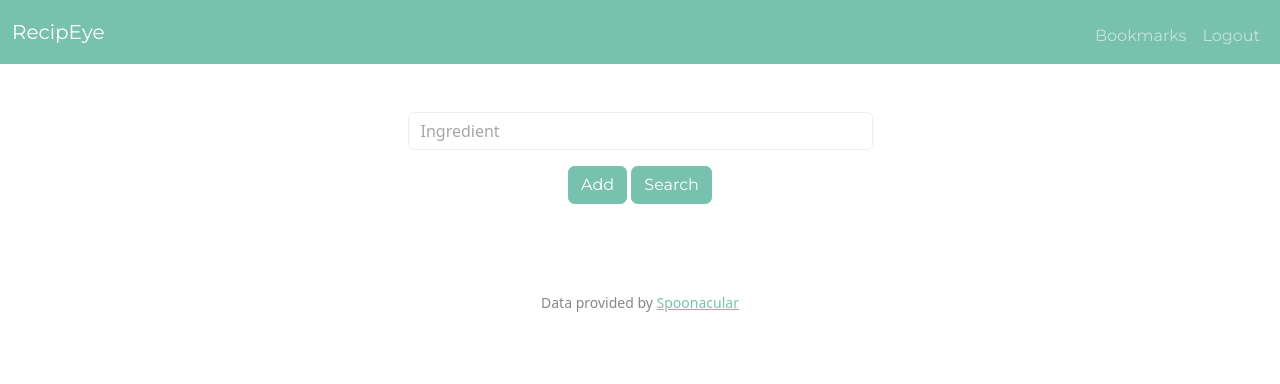
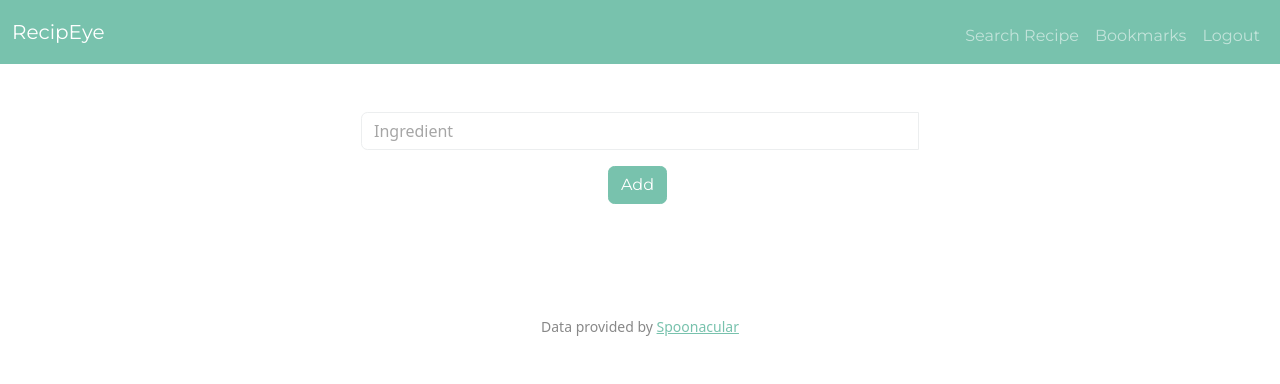
Before and after one commit to nathanpee2006/RecipEye, a Flask app: page / in a window 1280 px wide. Shown: the top 384 px of the page. Run offline with Flask 3, Linux system fonts and the light colour scheme; a user stored in the database is signed in; some libraries are stand-ins or nearby versions.

Commit message:
Refactor code

```diff
--- a/project/app.py
+++ b/project/app.py
@@ -1,19 +1,18 @@
 import bcrypt
 import json
-import os
+import requests
 import sqlite3
 
-from dotenv import load_dotenv
 from flask import Flask, flash, jsonify, redirect, render_template, request, session
 from flask_session import Session
 
 from helpers import ingredients, login_required
 
-# Load environment variables
-load_dotenv()
-
 # Initialisation
 app = Flask(__name__)
+
+# Load environment variables
+app.config.from_pyfile("settings.py")
 
 # Configuration
 app.config["SESSION_PERMANENT"] = False
@@ -32,8 +31,9 @@ def index():
     # Make a GET request to Spoonacular API
     # Gather ingredients from input fields and append to URL
     # Display recipe suggestions
+    ingredients_list = ingredients()
 
-    return render_template("index.html", ingredients=ingredients())
+    return render_template("index.html", ingredients=ingredients_list)
 
 
 @app.route("/register", methods=["GET", "POST"])
@@ -195,6 +195,33 @@ def reset():
         return render_template("reset.html")
 
 
+@app.route("/recipes", methods=["GET"])
+@login_required
+def get_recipes():
+    api_key = app.config["API_KEY"]
+    ingredients = request.args.get("ingredients")
+    recipes_by_ingredients_url = f"https://api.spoonacular.com/recipes/findByIngredients?apiKey={api_key}&ingredients={ingredients}&number=10&ranking=1&ignorePantry=true"
+    res1 = requests.get(recipes_by_ingredients_url)
+    recipes = res1.json()
+
+    recipe_ids = []
+    for recipe in recipes:
+        recipe_ids.append(recipe["id"])
+
+    recipes_information_url = f"https://api.spoonacular.com/recipes/informationBulk?apiKey={api_key}&ids={','.join(map(str, recipe_ids))}"
+    res2 = requests.get(recipes_information_url)
+    recipe_information = res2.json()
+
+    # Combine both responses
+    for recipe in recipes:
+        for info in recipe_information:
+            if recipe["id"] == info["id"]:
+                recipe.update(info)
+
+    # Return JSON data
+    return jsonify(recipes)
+
+
 @app.route("/bookmark")
 def bookmark():
     return render_template("bookmark.html")
@@ -208,11 +235,32 @@ def get_bookmarks():
     con.row_factory = sqlite3.Row
     cur = con.cursor()
 
-    rows = cur.execute("SELECT * FROM bookmarks WHERE user_id = ?", (session["user_id"],)).fetchall()
+    rows = cur.execute("""
+        SELECT id, title, image_url, summary, instructions, preparation_time, serving_size, source_url
+        FROM recipes
+        WHERE user_id = ?
+    """, (session["user_id"],)).fetchall()
 
     RECIPES = []
     for row in rows:
-            RECIPES.append(dict(row))
+        RECIPES.append(dict(row))
+
+    for recipe in RECIPES:
+
+        ingredients = cur.execute("""
+            SELECT name, is_used
+            FROM ingredients
+            WHERE recipe_id = ?
+        """, (recipe["id"],)).fetchall()
+
+        recipe["usedIngredients"] = []
+        recipe["missedIngredients"] = []
+
+        for ingredient in ingredients:
+            if ingredient["is_used"] == 1:
+                recipe["usedIngredients"].append(ingredient["name"])
+            else:
+                recipe["missedIngredients"].append(ingredient["name"])
 
     con.commit()
     con.close()
@@ -226,27 +274,39 @@ def add_bookmark():
     # Use fetch to POST JSON data to Flask server
 
     # Retrieve JSON
-    data = request.get_json()
+    recipe = request.get_json()
 
     # Database connection and cursor
     con = sqlite3.connect("database.db")
     cur = con.cursor()
 
     # Handle duplicate bookmark
-    rows = cur.execute("SELECT title FROM bookmarks WHERE user_id = ?", (session["user_id"],)).fetchall()
+    rows = cur.execute("SELECT title FROM recipes WHERE user_id = ?", (session["user_id"],)).fetchall()
     for title in rows:
-        if title[0] == data["title"]:
+        if title[0] == recipe["title"]:
             con.close()
-            return "Duplicate prevented"
+            return jsonify({'message': 'Recipe already bookmarked'})
 
-    # Insert data inside database
-    cur.execute("INSERT INTO bookmarks(user_id, image, title, dishTypes, servings, readyInMinutes, likes, healthScore, diets, sourceUrl, usedIngredients, missedIngredients) VALUES(?, ?, ?, ?, ?, ?, ?, ?, ?, ?, ?, ?)",
-                (session["user_id"], data["image"], data["title"], json.dumps(data["dishTypes"]), data["servings"], data["readyInMinutes"], data["likes"], data["healthScore"], json.dumps(data["diets"]), data["sourceUrl"], json.dumps(data["usedIngredients"]), json.dumps(data["missedIngredients"])))
+    # Insert current user's bookmarked recipe into database
+    cur.execute("""
+        INSERT INTO recipes (user_id, title, image_url, summary, instructions, preparation_time, serving_size, source_url)
+        VALUES (?, ?, ?, ?, ?, ?, ?, ?)
+    """, (session['user_id'], recipe['title'], recipe['image_url'], recipe['summary'],
+          recipe['instructions'], recipe['preparation_time'], recipe['serving_size'], recipe['source_url']))
+
+    recipe_id = cur.lastrowid
+
+    # Insert ingredients into database
+    for ingredient in recipe['ingredients']:
+        cur.execute("""
+            INSERT INTO ingredients (recipe_id, name, is_used)
+            VALUES (?, ?, ?)
+        """, (recipe_id, ingredient['name'], ingredient['is_used']))
 
     con.commit()
     con.close()
 
-    return jsonify()
+    return jsonify({'id': recipe['id'], 'message': 'Recipe bookmarked successfully'})
 
 
 @app.route("/api/bookmarks/<id>", methods=["DELETE"])
@@ -257,19 +317,9 @@ def delete_bookmark(id):
     cur = con.cursor()
 
     # Delete data inside database
-    cur.execute("DELETE FROM bookmarks WHERE id = ? AND user_id = ?", (id, session["user_id"]))
+    cur.execute("DELETE FROM recipes WHERE id = ? AND user_id = ?", (id, session["user_id"]))
 
     con.commit()
     con.close()
 
-    return jsonify()
-
-
-@app.route("/api-key")
-def get_api_key():
-
-    if "user_id" in session:
-        API_KEY = os.getenv("API_KEY")
-        return jsonify(API_KEY)
-    else:
-        return "ERROR 404"
+    return jsonify({'id': id, 'message': 'Recipe deleted successfully'})
--- a/project/static/js/index.js
+++ b/project/static/js/index.js
@@ -1,246 +1,190 @@
-let API_KEY = null;
-
-const getAPI_KEY = fetch("/api-key")
-    .then((response) => response.json())
-    .then((key) => {
-        return key;
-    });
-
-const initAPI_KEY = async () => {
-    API_KEY = await getAPI_KEY;
-};
-
-initAPI_KEY();
-
 let inputCounter = 1;
-
-function clone() {
+function cloneInputField() {
     // Create a clone of input field
-    const node = document.getElementById("input");
+    const node = document.getElementById("ingredient0");
     const clone = node.cloneNode(true);
 
     // Clear values of created input field
     clone.querySelectorAll("input").forEach(clear);
-
     function clear(input) {
         input.value = "";
     }
 
     // Increment id of new input field
-    clone.id = "input" + inputCounter;
+    clone.id = "ingredient" + inputCounter;
 
     // Append to div
-    document.getElementById("extra-inputs").appendChild(clone);
+    document.getElementById("input").appendChild(clone);
 
-    // Create a delete button
-    const button = document.createElement("button");
-    button.className = "btn btn-secondary";
-    button.type = "button";
-    button.onclick = function() {
+    let currentNumberOfIngredients = document.querySelectorAll("input").length;
+
+    // Create a delete button to remove an ingredient
+    const deleteButton = document.createElement("button");
+    deleteButton.className = "btn btn-secondary";
+    deleteButton.type = "button";
+    deleteButton.textContent = "X";
+    deleteButton.addEventListener('click', () => {
         document.getElementById(clone.id).remove();
-    };
-    button.textContent = "X";
+        if (currentNumberOfIngredients < requiredNumberOfIngredients) {
+            hideSearchButton();
+        }
+    });
 
-    // Append to created input field
-    document.getElementById(clone.id).appendChild(button);
+    // Append delete button to created input field
+    document.getElementById(clone.id).appendChild(deleteButton);
+    inputCounter += 1;
 
-    inputCounter += 1;
-}
 
-const button = document.getElementById("search");
-button.addEventListener("click", async function() {
-    // Clear page when refreshed
-    document.getElementById("recipes").replaceChildren();
-
-    let recipeByIngredientsURL =
-        "https://api.spoonacular.com/recipes/findByIngredients?apiKey=" +
-        API_KEY +
-        "&ingredients=";
-
-    let inputs = document.querySelectorAll("input"); // Is a request counted if nodeList is empty? If so, end function.
-    for (let i = 0; i < inputs.length; i++) {
-        let ingredient = inputs[i].value;
-
-        // Ignore empty fields
-        if (ingredient === "") {
-            continue;
-        }
-
-        // Ensure inputs have no whitespace in between
-        if (ingredient.includes(" ")) {
-            ingredient = ingredient.replace(/ /g, "+");
-        }
-
-        // One ingredient
-        if (inputs[i] === inputs[0]) {
-            recipeByIngredientsURL += ingredient;
-        }
-
-        // Multiple ingredients
-        else {
-            recipeByIngredientsURL += ",+" + ingredient;
+    const requiredNumberOfIngredients = 3;
+    if (currentNumberOfIngredients > requiredNumberOfIngredients && !document.getElementById("search")) {
+        showSearchButton();
     }
 }
 
-    // More filter options: Include complex searches (such as cuisine type, summary and instruction of recipes)
-    recipeByIngredientsURL += "&ranking=1";
 
-    let recipeExtraInfoURL =
-        "https://api.spoonacular.com/recipes/informationBulk?apiKey=" +
-        API_KEY +
-        "&ids=";
-    let recipeIds = [];
+function showSearchButton() {
+    const searchButton = document.createElement('button');
+    searchButton.className = "btn btn-primary";
+    searchButton.id = "search";
+    searchButton.type = "button";
+    searchButton.textContent = "Search";
+    document.getElementById('add').insertAdjacentElement('afterend', searchButton);
+    searchButton.addEventListener('click', getRecipes);
+}
 
-    let recipes = null;
 
+function hideSearchButton() {
+    const searchButton = document.getElementById("search");
+    if (searchButton) {
+        searchButton.remove();
+    }
+}
+
+
+async function getRecipes() {
     try {
-        const response = await fetch(recipeByIngredientsURL);
+        const ingredients = document.querySelectorAll("input");
+        const ingredientNames = [];
+        ingredients.forEach(ingredient => {
+            ingredientNames.push(ingredient.value);
+        });
+
+        const response = await fetch('/recipes?ingredients=' + ingredientNames.join(','));
         if (!response.ok) {
             throw new Error(`Response status: ${response.status}`);
         }
-        const data = await response.json();
+        const json = await response.json();
+        console.log(json);
 
-        recipes = data;
+        displayRecipes(json);
 
-        // Store ids in recipeIds
-        data.forEach((recipe) => {
-            recipeIds.push(recipe["id"]);
-        });
-
-        // Append ids to recipeExtraInfoURL
-        for (let j = 0; j < recipeIds.length; j++) {
-            recipeExtraInfoURL += recipeIds[j] + ",";
-        }
     } catch (error) {
         console.error(error.message);
     }
-
-    try {
-        const response = await fetch(recipeExtraInfoURL);
-        if (!response.ok) {
-            throw new Error(`Response status: ${response.status}`);
-        }
-        const data = await response.json();
-
-        for (let k = 0; k < recipes.length; k++) {
-            Object.assign(recipes[k], data[k]);
-        }
-    } catch (error) {
-        console.error(error.message);
 }
 
-    let modalCounter = 0;
-    let bookmarkButtonCounter = 0;
 
-    recipes.forEach((recipe) => {
-        let used = "";
-        recipe["usedIngredients"].forEach((ingredient) => {
-            used += `<li class="list-group-item text-primary">${ingredient["originalName"]}</li>`;
-        });
+function displayRecipes(recipes) {
+    const recipesContainer = document.getElementById("recipes");
+    recipesContainer.innerHTML = "";
 
-        let missed = "";
-        recipe["missedIngredients"].forEach((ingredient) => {
-            missed += `<li class="list-group-item text-secondary">${ingredient["originalName"]}</li>`;
-        });
-
-        modalCounter += 1;
-        bookmarkButtonCounter += 1;
-
-        let recipeCard = `
+    const recipeCardsHTML = recipes.map((recipe, index) => `
         <div class="col">
             <div class="card">
-          <img src="${recipe["image"]}" class="card-img-top" alt="...">
+                <img src="${recipe.image}" class="card-img-top" alt="${recipe.title}">
                 <div class="card-body">
-              <h5 class="card-title">${recipe["title"]}</h5>
-              <h6 class="card-subtitle mb-2 text-body-secondary">${recipe["dishTypes"].join(", ")}</h6>
-              <p>Serving Size: ${recipe["servings"]}</p>
-              <p>Preparation Time (in minutes): ${recipe["readyInMinutes"]}</p>
-              <ul class="list-group list-group-flush">${used}</ul>
-              <button type="button" class="btn btn-primary" data-bs-toggle="modal" data-bs-target="#${
-                "modal" + modalCounter
-              }">More Info</button>
-
-              <div class="modal fade" id="${
-                "modal" + modalCounter
-              }" tabindex="-1" aria-labelledby="exampleModalLabel" aria-hidden="true">
-                  <div class="modal-dialog">
-                      <div class="modal-content">
-                          <div class="modal-header">
-                              <h1 class="modal-title fs-5" id="exampleModalLabel">More Info</h1>
-                              <button type="button" class="btn-close" data-bs-dismiss="modal" aria-label="Close"></button>
-                          </div>
-                          <div class="modal-body">
-                              <p>Likes: ${recipe["likes"]}</p>
-                              <p>Health Score: ${recipe["healthScore"]}</p>
-                              <p>Diet Type: ${recipe["diets"].join(
-                                ", "
-                              )}</p>
-                              <ul class="list-group list-group-flush">${missed}</ul>
-                              <a href="${
-                                recipe["sourceUrl"]
-                              }" target="_blank">Link to Recipe</a>
-                          </div>
-                          <div class="modal-footer">
-                              <button type="button" class="btn btn-secondary" data-bs-dismiss="modal">Close</button>
-                              <button type="button" class="btn btn-primary" id="${"bookmark" + bookmarkButtonCounter}">Bookmark</button>
+                    <h5 class="card-title">${recipe.title}</h5>
+                    <p class="card-text">Preparation Time: ${recipe.readyInMinutes} mins. | Serving size: ${recipe.servings}</p>
+                    <button type="button" class="btn btn-primary" id="moreInfoButton${index}" data-bs-toggle="modal" data-bs-target="#recipeModal">
+                        More Info
+                    </button>
                 </div>
             </div>
         </div>
-              </div>
+    `).join('');
 
-          </div>
-      </div>
-  </div>
+    recipesContainer.innerHTML = recipeCardsHTML;
+
+    recipes.forEach((recipe, index) => {
+        const moreInfoButton = document.getElementById(`moreInfoButton${index}`);
+        moreInfoButton.addEventListener('click', () => {
+            displayRecipeModal(recipe);
+        });
+    })
+}
+
+
+function displayRecipeModal(recipe) {
+
+    const recipeModalTitle = document.getElementById("recipeModalLabel");
+    const recipeModalBody = document.getElementById("recipeModalBody");
+
+    recipeModalTitle.textContent = "";
+    recipeModalBody.innerHTML = "";
+
+    const recipeModalBodyContent = `
+        <h3>Summary</h3>
+        <p>${recipe.summary}</p>
+
+        <h3>Ingredients</h3>
+        <ul>
+            ${recipe.usedIngredients.map(ingredient => `<li class="text-primary">${ingredient.original}</li>`).join('')}
+        </ul>
+
+        <h3>Missed Ingredients</h3>
+        <ul>
+            ${recipe.missedIngredients.map(ingredient => `<li class="text-secondary">${ingredient.original}</li>`).join('')}
+        </ul>
+
+        <h3>Instructions</h3>
+        <p>${recipe.instructions}</p>
+
+        <a href="${recipe.sourceUrl}" target="_blank">Link to Recipe</a>
     `;
-        document.getElementById("recipes").insertAdjacentHTML("beforeend", recipeCard);
 
-        let bookmarkId = "bookmark" + bookmarkButtonCounter;
-        let bookmarkButton = document.getElementById(bookmarkId);
+    recipeModalTitle.textContent = recipe.title;
+    recipeModalBody.innerHTML = recipeModalBodyContent;
 
-        bookmarkButton.addEventListener("click", () =>
-            addBookmark(recipe)
-        )
+    document.getElementById('bookmarkButton').textContent = "Bookmark";
+    document.getElementById('bookmarkButton').addEventListener('click', () => {
+        addBookmark(recipe);
     });
-});
+}
 
-async function addBookmark(data) {
+
+async function addBookmark(recipe) {
     try {
+        const recipeData = {
+            title: recipe.title,
+            image_url: recipe.image,
+            preparation_time: recipe.readyInMinutes,
+            serving_size: recipe.servings,
+            summary: recipe.summary,
+            instructions: recipe.instructions,
+            source_url: recipe.sourceUrl,
+            ingredients: [
+                ...recipe.usedIngredients.map(ing => ({
+                    name: ing.original,
+                    is_used: true
+                })),
+                ...recipe.missedIngredients.map(ing => ({
+                    name: ing.original,
+                    is_used: false
+                }))
+            ]
+        };
 
-        // console.log(data);
-        let usedIngredientsArr = [];
-        data["usedIngredients"].forEach(ingredient =>
-            usedIngredientsArr.push(ingredient['originalName'])
-        )
-
-        let missedIngredientsArr = [];
-        data["missedIngredients"].forEach(ingredient =>
-            missedIngredientsArr.push(ingredient['originalName'])
-        )
-
-        const response = await fetch("/api/bookmarks", {
+        const response = await fetch('/api/bookmarks', {
+            method: 'POST',
             headers: {
-                "Content-Type": "application/json",
+                'Content-Type': 'application/json',
             },
-            method: "POST",
-            body: JSON.stringify({
-                image: data["image"],
-                title: data["title"],
-                dishTypes: data["dishTypes"],
-                servings: data["servings"],
-                readyInMinutes: data["readyInMinutes"],
-                likes: data["likes"],
-                healthScore: data["healthScore"],
-                diets: data["diets"],
-                sourceUrl: data["sourceUrl"],
-                usedIngredients: usedIngredientsArr,
-                missedIngredients: missedIngredientsArr
-            }),
+            body: JSON.stringify(recipeData)
         });
 
         if (!response.ok) {
             throw new Error(`Response status: ${response.status}`);
         }
-
         return response.json();
     } catch (error) {
         console.error(error.message);
--- a/project/templates/index.html
+++ b/project/templates/index.html
@@ -3,8 +3,8 @@
 {% block main %}
 
     <form>
-        <div class="d-flex justify-content-center" id="input">
-            <div class="mb-3 col-5">
+        <div class="ingredients" id="input">
+            <div class="input-group mb-3 w-50" id="ingredient0">
                 <input class="form-control" list="ingredients" name="ingredients" placeholder="Ingredient" />
                 <datalist id="ingredients">
                     {% for ingredient in ingredients %}
@@ -13,14 +13,33 @@
                 </datalist>
             </div>
         </div>
-        <div id="extra-inputs"></div>
-        <div class="mb-3">
-            <button class="btn btn-primary" type="button" onclick="clone()">Add</button>
-            <button class="btn btn-primary" id="search" type="button">Search</button>
+
+        <div class="mb-3 text-center">
+            <button class="btn btn-primary" id="add" type="button" onclick="cloneInputField()">Add</button>
         </div>
     </form>
 
-    <div class="row row-cols-1 row-cols-md-2 g-4" id="recipes"></div>
+    <div class="d-flex justify-content-center">
+        <div class="row row-cols-1 row-cols-md-2 g-4" id="recipes">
+        </div>
+    </div>
+
+    <div class="modal fade" id="recipeModal" tabindex="-1" aria-labelledby="recipeModalLabel" aria-hidden="true">
+        <div class="modal-dialog modal-dialog-centered">
+            <div class="modal-content">
+                <div class="modal-header">
+                    <h1 class="modal-title fs-5" id="recipeModalLabel"></h1>
+                    <button type="button" class="btn-close" data-bs-dismiss="modal" aria-label="Close"></button>
+                </div>
+                <div class="modal-body" id="recipeModalBody">
+                </div>
+                <div class="modal-footer">
+                    <button type="button" class="btn btn-secondary" data-bs-dismiss="modal">Close</button>
+                    <button type="button" class="btn btn-primary" id="bookmarkButton"></button>
+                </div>
+            </div>
+        </div>
+    </div>
 
 {% endblock %}
 
--- a/project/templates/layout.html
+++ b/project/templates/layout.html
@@ -6,6 +6,7 @@
 
     <!-- http://getbootstrap.com/docs/5.3/ and https://bootswatch.com/minty/-->
     <link href="{{ url_for('static', filename='css/bootstrap.min.css') }}" rel="stylesheet">
+    <link href="{{ url_for('static', filename='css/styles.css') }}" rel="stylesheet">
     <script src="https://cdn.jsdelivr.net/npm/bootstrap@5.3.3/dist/js/bootstrap.bundle.min.js" integrity="sha384-YvpcrYf0tY3lHB60NNkmXc5s9fDVZLESaAA55NDzOxhy9GkcIdslK1eN7N6jIeHz" crossorigin="anonymous"></script>
 
     <title>RecipEye</title>
@@ -21,6 +22,7 @@
               <div class="navbar-collapse collapse" id="navbarColor01">
                 {% if session["user_id"] %}
                     <ul class="navbar-nav ms-auto mt-2">
+                        <li class="nav-item"><a class="nav-link" href="/">Search Recipe</a></li>
                         <li class="nav-item"><a class="nav-link" href="/bookmark">Bookmarks</a></li>
                         <li class="nav-item"><a class="nav-link" href="/logout">Logout</a></li>
                     </ul>
@@ -35,11 +37,13 @@
           </nav>
     </header>
 
-    <main class="container text-center my-5">
+    <main class="container my-5">
         {% with messages = get_flashed_messages(with_categories=True) %}
           {% if messages %}
             {% for category, message in messages %}
+              <div class="text-center">
                 <p class="{{ category }}">{{ message }}</p>
+              </div>
             {% endfor %}
           {% endif %}
         {% endwith %}
@@ -48,7 +52,7 @@
         {% block scripts %}{% endblock %}
     </main>
 
-    <footer class="mb-5">
+    <footer class="mb-3">
         <p class="py-5 small text-center ">
             Data provided by <a href="https://spoonacular.com/food-api">Spoonacular</a>
         </p>
--- a/project/templates/login.html
+++ b/project/templates/login.html
@@ -13,10 +13,12 @@
                 <input class="form-control" autocomplete="off" name="password" placeholder="Password" type="password">
             </div>
         </div>
-        <div class="mb-3">
+        <div class="mb-3 text-center">
             <a href="/reset">Forgot your password?</a>
         </div>
-        <button class="btn btn-primary" type="submit">Login</button>
+        <div class="text-center">
+            <button class="btn btn-primary" type="submit">Login</button>
+        </div>
     </form>
 
 {% endblock %}
--- a/project/templates/register.html
+++ b/project/templates/register.html
@@ -18,7 +18,9 @@
                 <input class="form-control" autocomplete="off" name="confirmation" placeholder="Confirm Password" type="password">
             </div>
         </div>
-        <button class="btn btn-primary" type="submit">Register</button>
+        <div class="text-center">
+            <button class="btn btn-primary" type="submit">Register</button>
+        </div>
     </form>
 
 {% endblock %}
--- a/project/templates/reset.html
+++ b/project/templates/reset.html
@@ -18,7 +18,9 @@
                 <input class="form-control" autocomplete="off" name="confirmation" placeholder="Confirm Password" type="password">
             </div>
         </div>
-        <button class="btn btn-primary" type="submit">Reset</button>
+        <div class="text-center">
+            <button class="btn btn-primary" type="submit">Reset</button>
+        </div>
     </form>
 
 {% endblock %}
```
Also changed, not shown: project/requirements.txt (deleted, +0 -98 lines), project/static/js/bookmark.js (+67 -65 lines), project/templates/bookmark.html (+18 -1 lines), requirements.txt (added, +18 -0 lines), project/database.db, 1 other file. Lines whose indentation alone changed are shown as unchanged.
